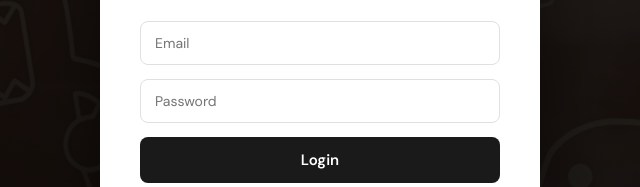
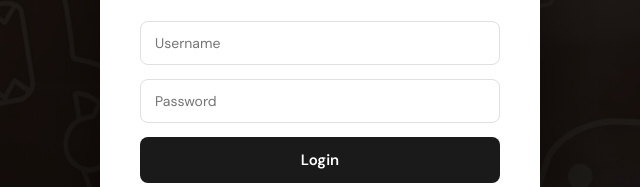
Before and after one commit to izzy-spsi/domokuncafe-website, a website: page index.html in a window 1280 px wide. Both pictures are taken after a click on the button "Login". Shown: the part 324-511 px from the top of the page, 320-960 px from the left. Drawn offline with Linux system fonts and the light colour scheme.

Commit message:
fix: admin login field type email→text so 'admin' username works

```diff
--- a/index.html
+++ b/index.html
@@ -2018,7 +2018,7 @@
     <button class="login-modal-close" id="closeLoginModal">✗</button>
     <h2>Admin Login</h2>
     <form id="loginForm">
-      <input type="email" name="email" placeholder="Email" required>
+      <input type="text" name="email" placeholder="Username" required autocomplete="username">
       <input type="password" name="password" placeholder="Password" required>
       <button type="submit" class="login-submit-btn">Login</button>
       <div id="loginError" class="login-error"></div>
```
